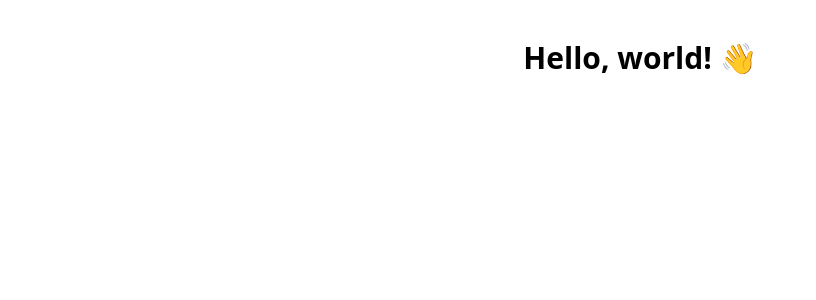
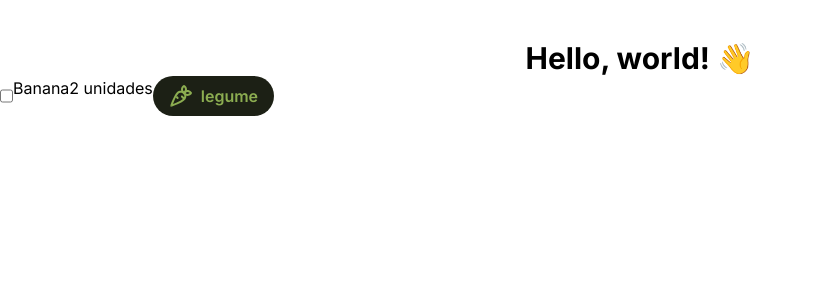
Before and after one commit to celso-rodrigo/checklist-de-lista-de-compras, a React (Vite) app: page / in a window 1280 px wide. Shown: the top 300 px of the page, without its empty margins (0-816 px from the left). Built offline with nearby package versions, Linux system fonts and the light colour scheme.

Commit message:
feat: Updated style of the "Tag" component

```diff
--- a/index.html
+++ b/index.html
@@ -3,6 +3,11 @@
   <head>
     <meta charset="UTF-8" />
     <link rel="icon" type="image/svg+xml" href="/vite.svg" />
+    <link rel="preconnect" href="https://fonts.googleapis.com">
+    <!-- FONTS -->
+    <link rel="preconnect" href="https://fonts.gstatic.com" crossorigin>
+    <link href="https://fonts.googleapis.com/css2?family=Inter:wght@100;200;300;400;500;600;700;800;900&display=swap" rel="stylesheet">
+    <!--  -->
     <meta name="viewport" content="width=device-width, initial-scale=1.0" />
     <title>Checklist de lista de compras</title>
   </head>
--- a/src/App.tsx
+++ b/src/App.tsx
@@ -1,6 +1,18 @@
+import Item from "./components/Item"
+import CategoryEnum from "./enums/CategoryEnum"
+
 function App() {
   return (
-    <h1 className='text-3xl font-bold text-center mt-10'>Hello, world! 👋</h1>
+    <div className="font-inter">
+      <h1 className='text-3xl font-bold text-center mt-10'>Hello, world! 👋</h1>
+      <Item
+        itemBought={false}
+        itemName="Banana"
+        itemQuantity={2}
+        itemQuantityUnity="unidades"
+        category={CategoryEnum.legume}
+      />
+    </div>
   )
 }
 
--- a/src/components/Tag.tsx
+++ b/src/components/Tag.tsx
@@ -11,6 +11,7 @@ interface IProps {
 }
 
 function Tag({category}: IProps) {
+    // Obtain the correct tag icon based on the category
     function getTagIcon():string {
     if (category === CategoryEnum.padaria) return bakeryIcon
     if (category === CategoryEnum.legume) return vegetableIcon
@@ -21,6 +22,7 @@ function Tag({category}: IProps) {
 
   const tagIcon = getTagIcon();
 
+    // Obtain the correct Tailwind class based on the category
   const tagColors: Record<CategoryEnum, string> = {
     [CategoryEnum.padaria]: 'text-yellow fill-yellow',
     [CategoryEnum.legume]: 'text-green fill-green',
@@ -39,15 +41,15 @@ function Tag({category}: IProps) {
 
   return (
     <span
-      className={`${bgColors[category]} flex item-center justify-center p-2 px-4 gap-2
-      rounded-full`}
+      className={`${bgColors[category]} flex item-center justify-center p-2 gap-2
+      rounded-full font-semibold md:px-4`}
     >
       <ReactSVG
         src={tagIcon}
         className={`${tagColors[category]}`}
       />
       <p
-        className={`${tagColors[category]}`}
+        className={`${tagColors[category]} hidden md:block`}
       >
         {category}
       </p>
--- a/tailwind.config.js
+++ b/tailwind.config.js
@@ -14,7 +14,11 @@ export default {
       'green-dark': '#1C2015',
       'blue-dark': '#1A1D23'
     },
-    extend: {},
+    extend: {
+      fontFamily: {
+        inter: ['Inter', 'sans-serif'],
+      }
+    },
   },
   plugins: [],
 }
```
